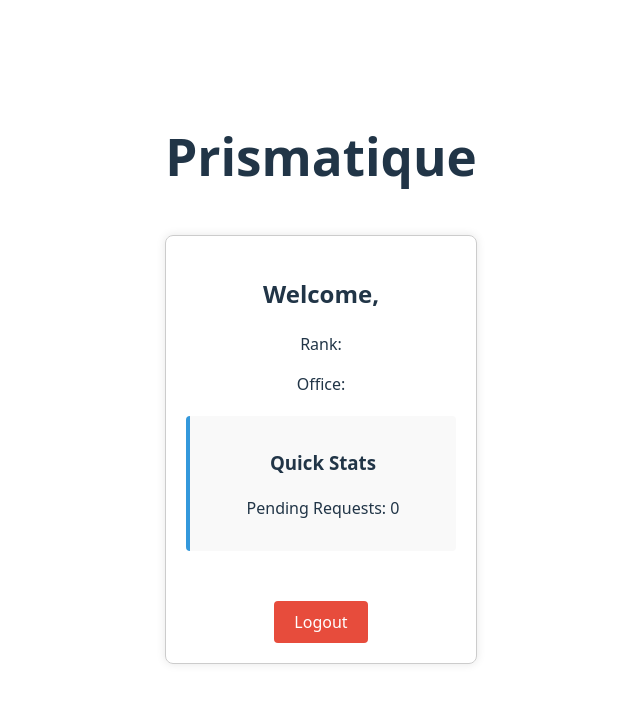
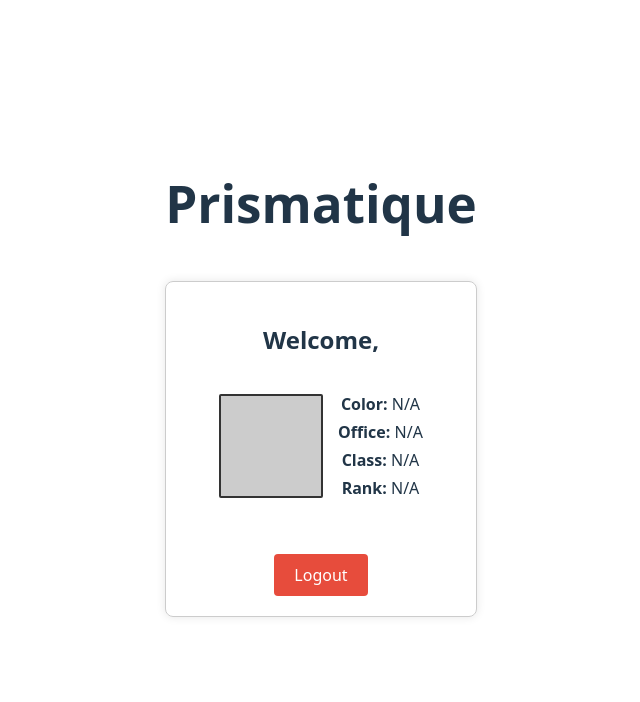
Before and after one commit to wukinnin/prismatique, a Vue app in the folder frontend/: page /dashboard in a window 1280 px wide. Shown: the top 702 px of the page, without its empty margins (319-959 px from the left). Built offline with nearby package versions, Linux system fonts and the light colour scheme; no server answers.

Commit message:
Dashboard display more info

```diff
--- a/frontend/src/views/DashboardView.vue
+++ b/frontend/src/views/DashboardView.vue
@@ -1,14 +1,18 @@
-<!-- src/views/DashboardView.vue -->
 <template>
   <div class="dashboard">
+    <!-- Welcome Message -->
     <h2>Welcome, {{ user.name }}</h2>
-    <p>Rank: {{ user.rank }}</p>
-    <p>Office: {{ user.office_name }}</p>
 
-    <!-- Quick Stats -->
-    <div class="stats">
-      <h3>Quick Stats</h3>
-      <p>Pending Requests: {{ pendingRequestsCount }}</p>
+    <!-- Color Indicator + User Info -->
+    <div class="user-info">
+      <!-- Color Square -->
+      <div class="color-indicator" :style="{ backgroundColor: getColor(user.color) }"></div>
+      <div class="info-text">
+        <p><strong>Color:</strong> {{ user.color || 'N/A' }}</p>
+        <p><strong>Office:</strong> {{ user.office_name || 'N/A' }}</p>
+        <p><strong>Class:</strong> {{ user.office_class || 'N/A' }}</p>
+        <p><strong>Rank:</strong> {{ user.rank || 'N/A' }}</p>
+      </div>
     </div>
 
     <!-- Make a New Request Button (Only for Sender Heads) -->
@@ -35,25 +39,26 @@ export default {
   data() {
     return {
       user: JSON.parse(localStorage.getItem('user')) || {},
-      pendingRequestsCount: 0,
     };
   },
-  created() {
-    this.fetchPendingRequests();
-  },
   methods: {
-    async fetchPendingRequests() {
-      try {
-        const response = await api.get('/requests/user');
-        this.pendingRequestsCount = response.data.filter(req => req.status === 'Pending').length;
-      } catch (error) {
-        console.error('Failed to fetch requests:', error);
-      }
-    },
     logout() {
       localStorage.removeItem('token');
       localStorage.removeItem('user');
       this.$router.push('/login');
+    },
+
+    // Map color names to hex values
+    getColor(colorName) {
+      const colors = {
+        Black: '#000000',
+        White: '#FFFFFF',
+        Blue: '#0074D9',
+        Purple: '#8E44AD',
+        Yellow: '#FFDC00',
+      };
+
+      return colors[colorName] || '#CCCCCC'; // Default if unknown
     },
   },
 };
@@ -70,12 +75,27 @@ export default {
   text-align: center;
 }
 
-.stats {
-  margin-top: 20px;
-  background-color: #f9f9f9;
-  padding: 15px;
-  border-left: 4px solid #3498db;
-  border-radius: 4px;
+.user-info {
+  display: flex;
+  align-items: center;
+  justify-content: center;
+  margin-top: 30px;
+  gap: 15px;
+}
+
+.color-indicator {
+  width: 100px;
+  height: 100px;
+  border: 2px solid #333;
+  border-radius: 2px;
+}
+
+.info-text {
+  font-size: 16px;
+}
+
+.info-text p {
+  margin: 4px 0;
 }
 
 .actions {
@@ -83,7 +103,6 @@ export default {
 }
 
 .action-button {
-  display: inline-block;
   padding: 10px 20px;
   background-color: #3498db;
   color: white;
@@ -91,7 +110,6 @@ export default {
   border-radius: 4px;
   font-size: 16px;
   cursor: pointer;
-  text-decoration: none;
 }
 
 .action-button:hover {
```
Also changed, not shown: 2 other files (tests, documents, lock files or other folders).
